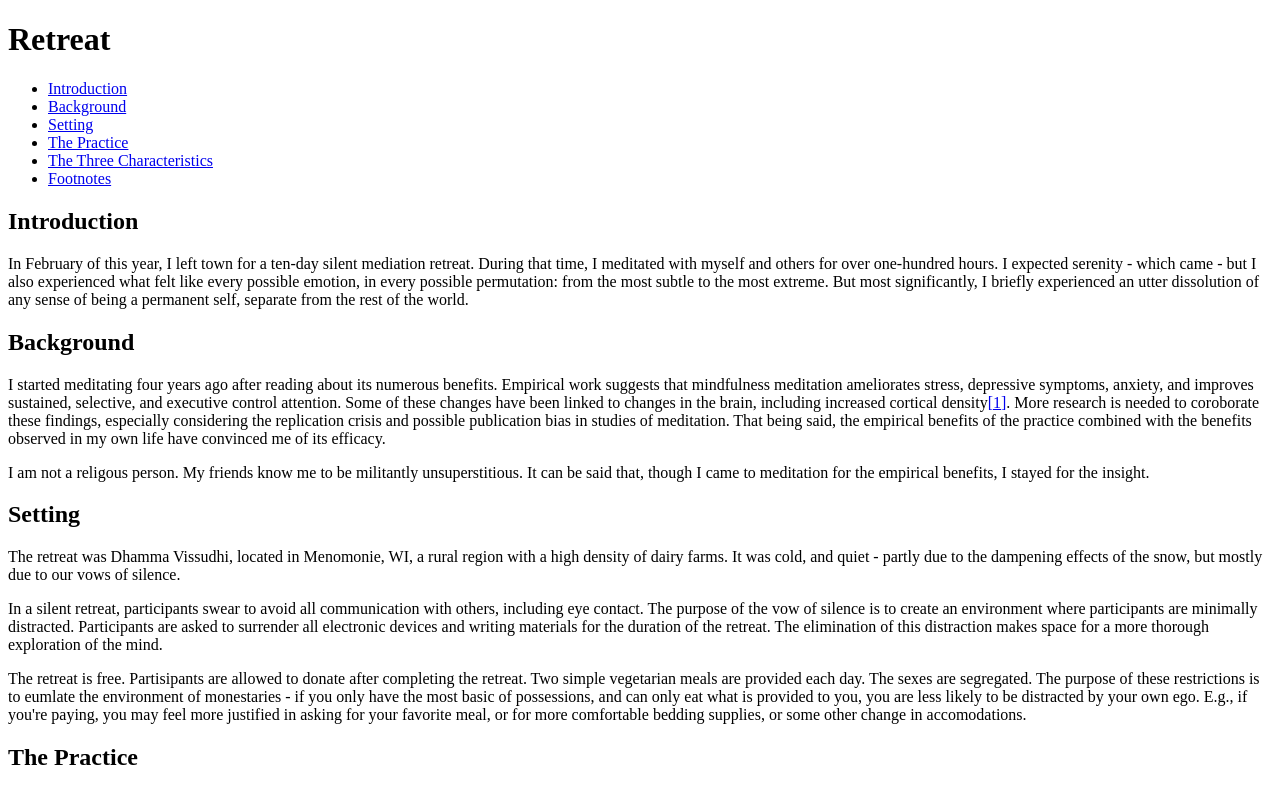
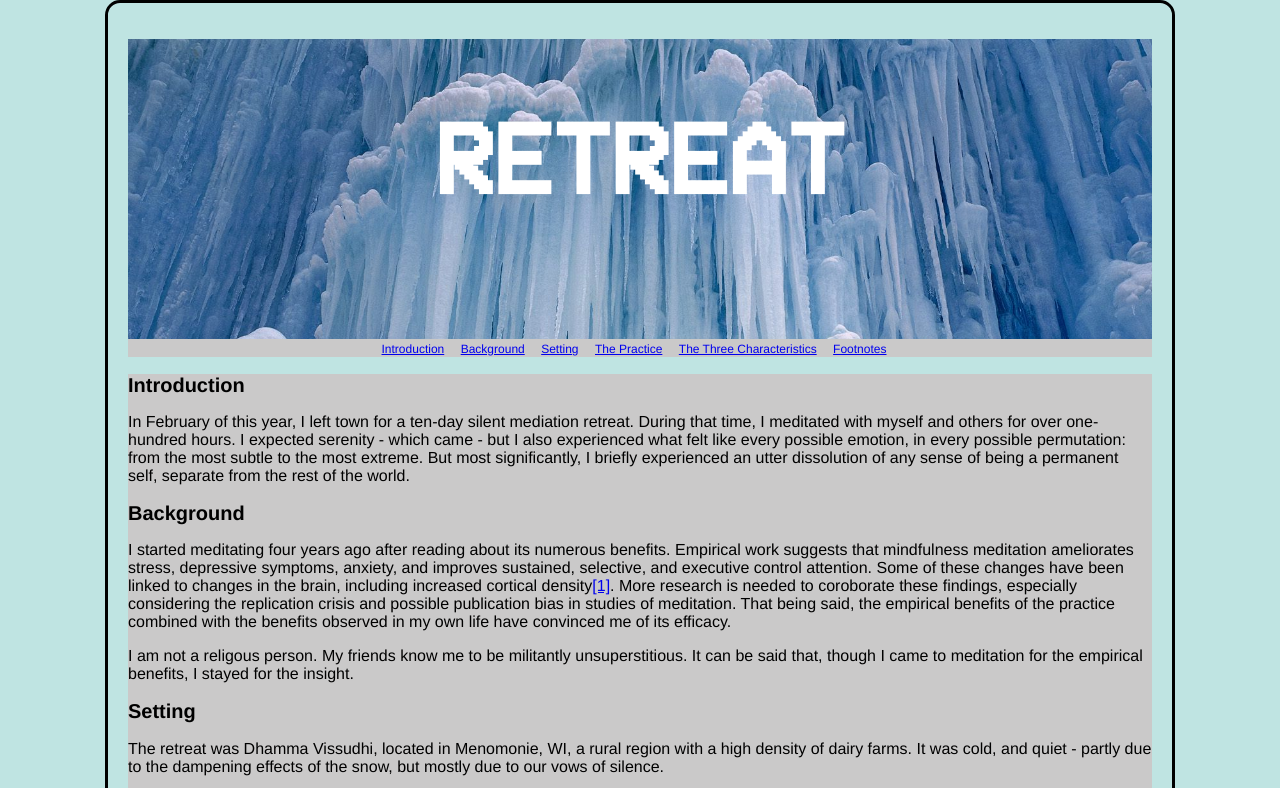
Before and after one commit to Alexander-Golubski/html-me-something, a plain HTML site: page index.html in a window 1280 px wide. Shown: the top 788 px of the page. Drawn offline with Linux system fonts and the light colour scheme.

Commit message:
added styles.css

```diff
--- a/index.html
+++ b/index.html
@@ -2,7 +2,14 @@
 <html>
 <head>
   <title>Retreat</title>
-    <h1>Retreat</h1>
+  <link rel="stylesheet" href="styles.css">
+</head>
+<header>
+  <div id="banner">
+    <div id="content">
+      <h1>RETREAT</h1>
+    </div>
+  </div>
   <nav>
     <ul>
       <li><a href="#introduction">Introduction</a></li>
@@ -13,8 +20,9 @@
       <li><a href="#footnotes">Footnotes</a></li>
     </ul>
   </nav>
-  </head>
+</header>
 <body>
+  <main>
   <div id="introduction">
     <h2>Introduction</h2>
     <p>In February of this year, I left town for a ten-day silent mediation retreat. During that time, I meditated with myself and others for over one-hundred hours. I expected serenity - which came - but I also experienced what felt like every possible emotion, in every possible permutation: from the most subtle to the most extreme. But most significantly, I briefly experienced an utter dissolution of any sense of being a permanent self, separate from the rest of the world.</p>
@@ -57,7 +65,7 @@
       <p><strong>1.</strong> <a href="https://en.wikipedia.org/wiki/Research_on_meditation#Mindfulness">Research on Mindfulness</a></p>
     </div>
     <div id="2">
-      <p><strong>2.</strong> Despite popular belief, the goal of meditation is not to eliminate all thoughts. this is an impossible task. To illustrate, please attempt to not think of a pink elephant. Inevitably, you thought of a pink elephant. The goal of meditation, rather, is to become aware of everything that is happening in the present moment, including thoughts. If you are practicing concentration meditation, focusing on the breath, and, as is very common, a stray thought enters your conciousness, the goal is to simply redirect, without judgement, your attention back to your breath. Through this process, one becomes aware of the habit pattern of the mind, where all thoughts arise and pass away, like everything else in reality.</p>
+      <p><strong>2.</strong> Despite popular belief, the goal of meditation is not to eliminate all thoughts. This is an impossible task. To illustrate, please attempt to not think of a pink elephant. Inevitably, you thought of a pink elephant. The goal of meditation, rather, is to become aware of everything that is happening in the present moment, including thoughts. If you are practicing concentration meditation, focusing on the breath, and, as is very common, a stray thought enters your conciousness, the goal is to simply redirect, without judgement, your attention back to your breath. Through this process, one becomes aware of the habit pattern of the mind, where all thoughts arise and pass away, like everything else in reality.</p>
     </div>
     <div id="3">
       <p><strong>3.</strong> <a href="https://www.amazon.com/Why-Buddhism-True-Philosophy-Enlightenment/dp/1439195455">"Why Buddhism is True"</a></p>
@@ -66,13 +74,14 @@
       <p><strong>4.</strong> A good friend of mine once asked me if it is possible that, through a constant attention to sensory experiences while meditating, I am not glimpsing some hidden truth concerning the no-self, but am rather just, through reinforcement, conditioning myself to believe something that is not true. I could only respond by relating a Buddhist parable:
       </p>
 
-      <p>A man enters a darkened room and notices a snake coiled-up in a corner. To get a better view, he lit a candle and took a few steps closer. Taking a second look with the improved light, he was able to see that the snake was, in fact, a coiled-up rope.</p>
+      <p><blockquote>A man enters a darkened room and notices a snake coiled-up in a corner. To get a better view, he lit a candle and took a few steps closer. Taking a second look with the improved light, he was able to see that the snake was, in fact, a coiled-up rope.</blockquote></p>
 
-      <p>It is only through greater concentration that I have experienced the no-self. When I look closer, I can often see the self dissolve, with some regularity. These days, the realization is fleeting, but it is still clear. It feels like watching myself from above, without a head. A body, simply existing and reacting. Because I am looking closer, with greater clarity, I believe this to be an insight into an empirical truth, rather than a different mind-state reached as a result of conditioning.</p>
+      <p>It is only through greater concentration that I have experienced the no-self. When I look closer, I can often see the self dissolve, with some regularity. These days, the realization is fleeting, but it is still clear. It feels like watching myself from above, without a head. A body, simply existing and reacting. Just like the man taking a closer look at the "snake," it is because I am looking closer, with greater clarity, that I believe this to be an insight into an empirical truth, rather than a different mind-state reached as a result of conditioning.</p>
     </div>
     <div id="5">
       <p><strong>5.</strong> I know of one exception to this: the late Derek Parfit, who appears to have come to a realization of the impossibility of a persistent self through a rigorous, critical examination of the concept using a series of revealing thought experiments. See: <a href="https://www.amazon.com/Reasons-Persons-Derek-Parfit/dp/019824908X">"Reasons and Persons"</a>.</p>
     </div>
   </div>
+  </main>
 </body>
 </html>
--- /dev/null
+++ b/styles.css
@@ -0,0 +1,62 @@
+@font-face {
+  font-family: VCR;
+  src: url(VCR_OSD_MONO_1.001.ttf)
+}
+
+header {
+  text-align: center;
+}
+
+nav ul {
+  text-align: center;
+  padding: 0;
+}
+
+nav ul li {
+  display: inline-block;
+  margin-right: 1em;
+  font-size: 0.75em;
+}
+
+body {
+  width: 100%;
+  max-width: 1024px;
+  margin: 0 auto;
+  background-color: #BFE4E2;
+  font-family: "helvetica";
+  border: 3px solid black;
+  border-radius: 15px;
+  padding: 20px;
+}
+
+header, main {
+  background-color: #CAC9C9;
+}
+
+#banner {
+  background-image: url(ice-wall.jpg);
+  background-size: cover;
+  height: 300px;
+  width: 100%;
+  position: relative;
+  text-align: center;
+  float: left;
+}
+
+.content {
+  left: 0;
+  position: absolute;
+  text-align: center;
+  width: 100%;
+  top: 100px;
+}
+
+h1 {
+  font-size: 100px;
+  font-family: "VCR";
+  color: white;
+}
+
+h2 {
+  font-size: 20px
+}
```
Also changed, not shown: VCR_OSD_MONO_1.001.ttf (added), ice-wall.jpg (added), plan.txt (added), visuddhi-mansion.jpg (added). Lines whose indentation alone changed are shown as unchanged.
